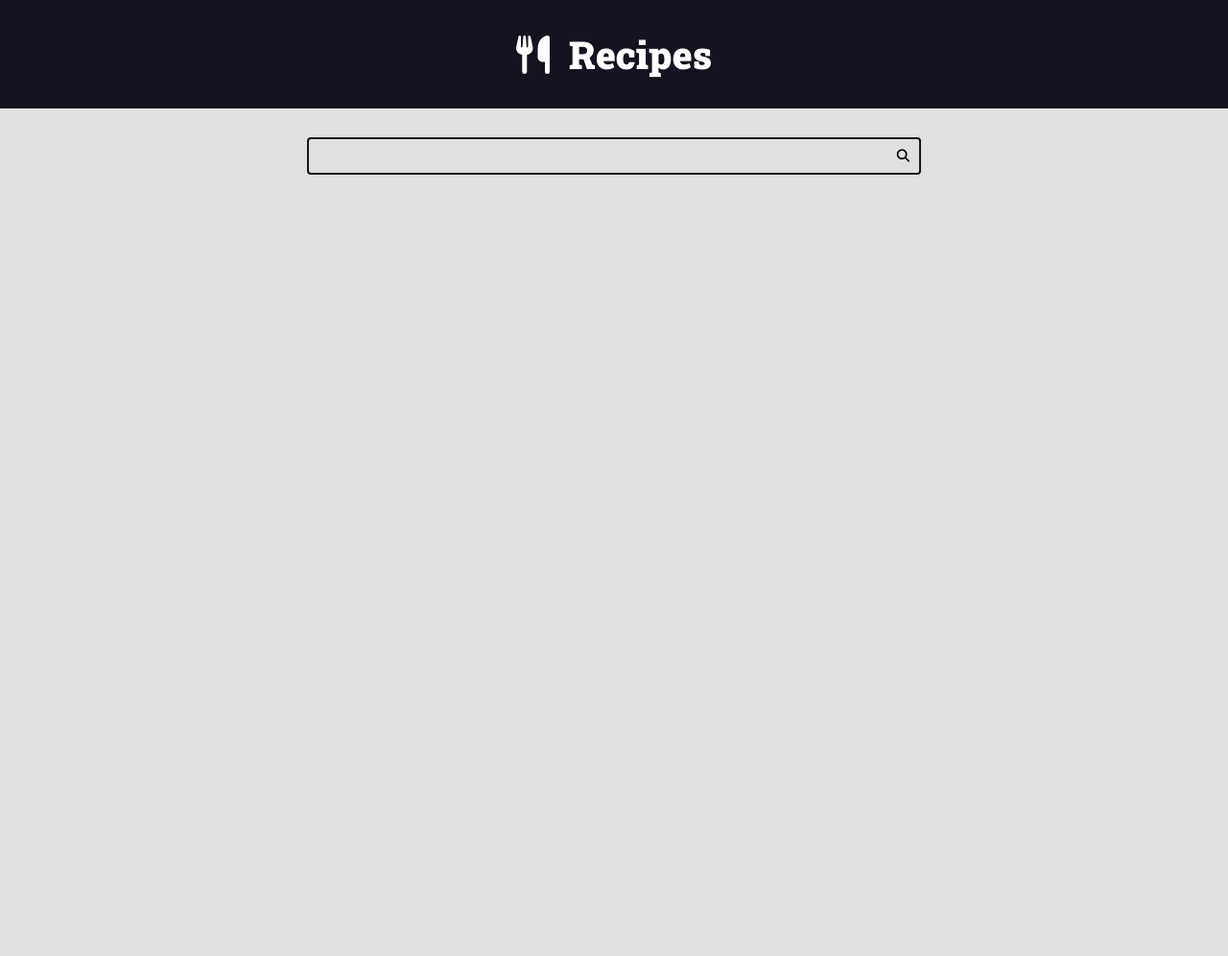
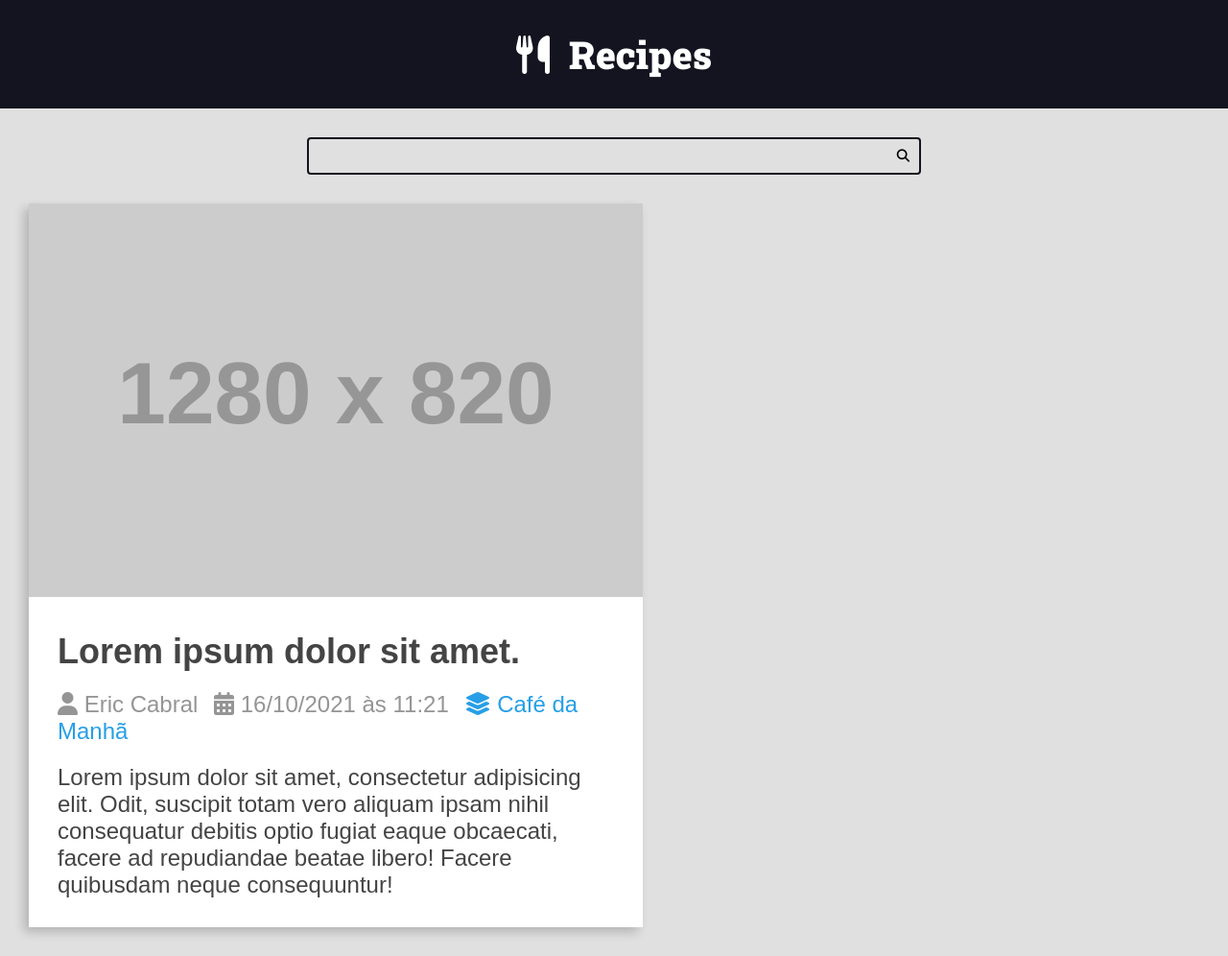
Before and after one commit to eric-cabral/curso-django-projeto1, a Django app: page / in a window 1280 px wide. Shown: the whole page at 96% size. Before the commit the page ends 182 px from the top, so only its background shows below. Run offline with Django 4.2, Linux system fonts and the light colour scheme; grey boxes labelled with a size stand in for pictures from a placeholder-image service; some libraries are stand-ins or nearby versions.

Commit message:
criacao layout receita parte 2

```diff
--- a/recipes/templates/recipes/pages/home.html
+++ b/recipes/templates/recipes/pages/home.html
@@ -2,16 +2,41 @@
 
 <body>
     {% include 'recipes/parcials/header.html' %}
-    <div class="search-container">
-        <div class="container">
-            <form action="" class="search-form">
-                <input type="search" class="search-input" name="search">
-                <button type="submit" class="search-button"><i class="fas fa-search"></i></button>
-            </form>
+    {% include 'recipes/parcials/search.html' %}
+
+    <main class="main-content-container">
+        <div class="main-content main-content-list container">
+            <div class="recipe recipe-list-item">
+                <div class="recipe-cover">
+                    <img src="https://placehold.co/1280x820/orange/white.png" alt="Temporário">
+                </div>
+                <div class="recipe-title-container">
+                    <h2 class="recipe-title">Lorem ipsum dolor sit amet.</h2>
+                </div>
+
+                <div class="recipe-author">
+                    <span class="recipe-author-item">
+                        <i class="fas fa-user"></i>
+                            Eric Cabral
+                    </span>
+                    <span class="recipe-author-item">
+                        <i class="fas fa-calendar-alt"></i>
+                        16/10/2021 às 11:21
+                    </span>
+                    <span class="recipe-author-item">
+                        <a href="recipes/category/cafe-da-manha/">
+                            <i class="fas fa-layer-group"></i>
+                            <span>Café da Manhã</span>
+                        </a>
+                    </span>
+                </div>
+
+                <div class="recipe-content">
+                    <p>Lorem ipsum dolor sit amet, consectetur adipisicing elit. Odit, suscipit totam vero aliquam ipsam nihil consequatur debitis optio fugiat eaque obcaecati, facere ad repudiandae beatae libero! Facere quibusdam neque consequuntur!</p>
+                </div>
+            </div>
         </div>
-    </div>
-
-    </div>
+    </main>
 </body>
 
 </html>
--- a/recipes/templates/recipes/parcials/head.html
+++ b/recipes/templates/recipes/parcials/head.html
@@ -74,9 +74,10 @@
         }
 
         body {
-            font-size: 1.6rem;
+            font-size: 2.4rem;
             font-family: var(--font-primary);
-            background: var(--color-gray-1)
+            background: var(--color-gray-1);
+            color: var(--color-dark-text);
         }
 
         h1,
@@ -155,5 +156,64 @@
         .search-form:focus-within .search-button {
             color: var(--color-primary);
         }
+
+        .main-content {
+            padding-top: 0;
+        }
+
+        .main-content-list {
+            display: grid;
+            grid-template-columns: repeat(auto-fit, minmax(340px, 1fr));
+            gap: var(--spacing-gutter-large)
+        }
+
+        .recipe {
+            background: var(--color-white);
+            box-shadow: -5px 5px 10px rgba(0, 0, 0, .2);
+            transform: scale(1);
+            transition: all 300ms ease-in-out;
+        }
+
+        .recipe img {
+            max-width: 100%;
+        }
+
+        .recipe-list-item {
+            max-width: 64rem;
+        }
+
+        .recipe-list-item:hover {
+            transform: scale(1.02);
+            box-shadow: -8px 8px 18px rgba(0, 0, 0, .25);
+        }
+
+        .recipe-title-container {
+            padding: var(--spacing-gutter-medium);
+            padding-bottom: 2rem;
+        }
+
+        .recipe-author {
+            padding: 0 var(--spacing-gutter-medium);
+        }
+
+        .recipe-content {
+            padding: var(--spacing-gutter-medium);
+            padding-top: 2rem;
+        }
+
+        .recipe-author-item {
+            color: var(--color-gray-4);
+            margin-right: 1rem;
+        }
+
+        .recipe-author a{
+            color: var(--color-primary);
+            transition: all 300 ms ease-in-out;
+            text-decoration: none;
+        }
+
+        .recipe-author a:hover {
+            color: var(--color-primary-dark);
+        }
     </style>
 </head>
--- /dev/null
+++ b/recipes/templates/recipes/parcials/search.html
@@ -0,0 +1,8 @@
+<div class="search-container">
+    <div class="container">
+        <form action="" class="search-form">
+            <input type="search" class="search-input" name="search">
+            <button type="submit" class="search-button"><i class="fas fa-search"></i></button>
+        </form>
+    </div>
+</div>
```
